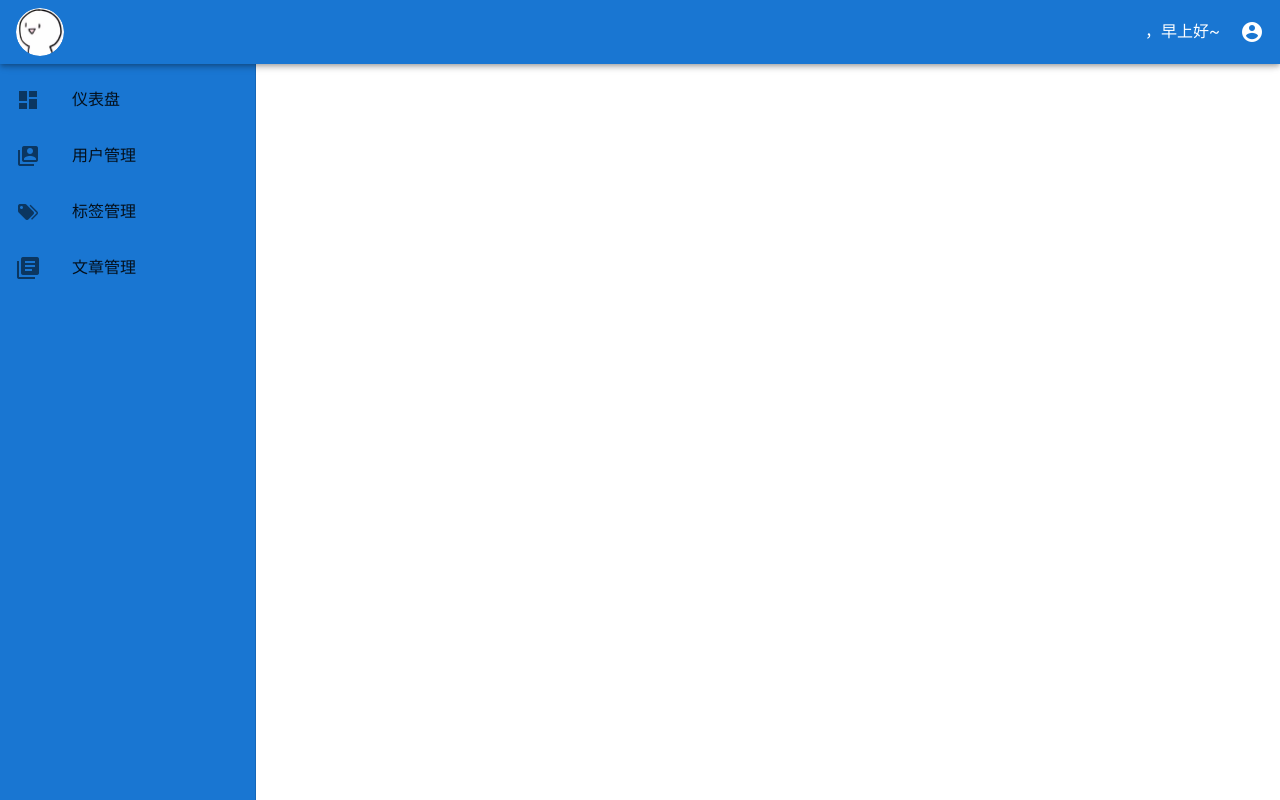
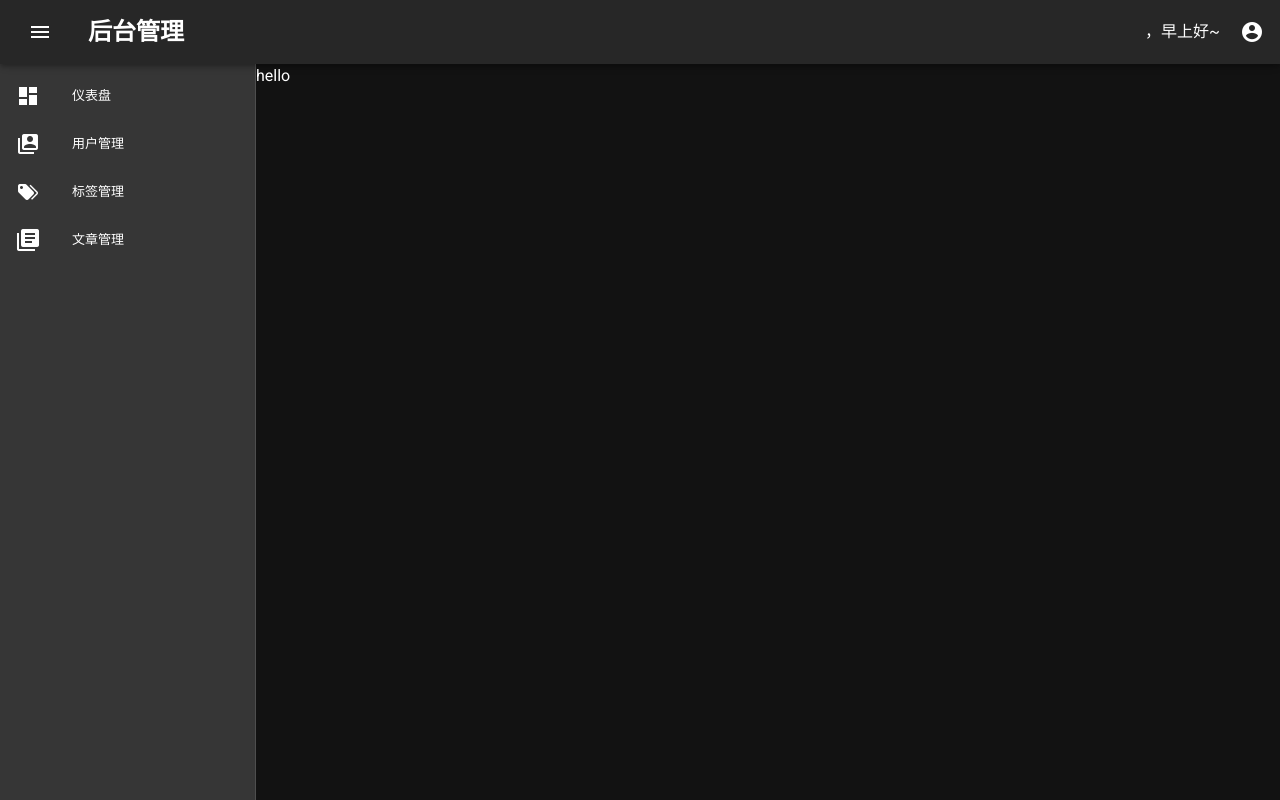
Before and after one commit to hhp1614/hhp-admin, a Vue app: page / in a window 1280 px wide. Built offline with nearby package versions, Linux system fonts and the light colour scheme.

Commit message:
feat: 首页布局

```diff
--- a/src/App.vue
+++ b/src/App.vue
@@ -10,6 +10,9 @@
 import Message from './components/common/Message';
 
 export default {
-  components: { Message }
+  components: { Message },
+  created() {
+    this.$vuetify.theme.dark = true;
+  }
 };
 </script>
--- a/src/components/content/AppHeader.vue
+++ b/src/components/content/AppHeader.vue
@@ -1,9 +1,8 @@
 <template>
-  <v-app-bar app color="primary" dark>
+  <v-app-bar app clipped-left>
     <div class="d-flex align-center">
-      <v-avatar size="48">
-        <v-img src="../../assets/avatar.png" alt="Avatar" transition="scale-transition" contain />
-      </v-avatar>
+      <v-app-bar-nav-icon @click.stop="$emit('toggleDrawer')"></v-app-bar-nav-icon>
+      <h2 class="ml-6">后台管理</h2>
     </div>
 
     <v-spacer></v-spacer>
@@ -29,13 +28,12 @@ import config from '../../config';
 import { mapState } from 'vuex';
 
 export default {
-  data() {
-    return {
-      baseURL: config.baseURL
-    };
-  },
+  data: () => ({
+    baseURL: config.baseURL
+  }),
   computed: {
     ...mapState(['userInfo']),
+    // 问候语
     greetingText() {
       const h = new Date().getHours();
       if (h >= 23 || h <= 3) return '深夜了，早点休息~';
--- /dev/null
+++ b/src/components/content/AppSidebar.vue
@@ -0,0 +1,31 @@
+<template>
+  <v-navigation-drawer :value="drawer" app clipped>
+    <v-list dense>
+      <v-list-item v-for="item in items" :key="item.title" link>
+        <v-list-item-action>
+          <v-icon>{{ item.icon }}</v-icon>
+        </v-list-item-action>
+
+        <v-list-item-content>
+          <v-list-item-title>{{ item.title }}</v-list-item-title>
+        </v-list-item-content>
+      </v-list-item>
+    </v-list>
+  </v-navigation-drawer>
+</template>
+
+<script>
+export default {
+  props: {
+    drawer: Boolean
+  },
+  data: () => ({
+    items: [
+      { title: '仪表盘', icon: 'mdi-view-dashboard' },
+      { title: '用户管理', icon: 'mdi-account-box-multiple' },
+      { title: '标签管理', icon: 'mdi-tag-multiple' },
+      { title: '文章管理', icon: 'mdi-text-box-multiple' }
+    ]
+  })
+};
+</script>
--- a/src/config/index.js
+++ b/src/config/index.js
@@ -1,3 +1,5 @@
+// 全局配置
 export default {
+  // 接口地址
   baseURL: process.env.NODE_ENV === 'development' ? 'http://localhost:16000/' : 'http://localhost:16000/'
 };
--- a/src/views/Home.vue
+++ b/src/views/Home.vue
@@ -1,37 +1,22 @@
 <template>
   <div id="home">
-    <app-header />
-    <v-content style="height: 100vh">
-      <v-navigation-drawer color="primary">
-        <v-list>
-          <v-list-item v-for="item in items" :key="item.title" link>
-            <v-list-item-icon>
-              <v-icon>{{ item.icon }}</v-icon>
-            </v-list-item-icon>
-
-            <v-list-item-content>
-              <v-list-item-title>{{ item.title }}</v-list-item-title>
-            </v-list-item-content>
-          </v-list-item>
-        </v-list>
-      </v-navigation-drawer>
+    <app-sidebar :drawer="drawer" />
+    <app-header @toggleDrawer="drawer = !drawer" />
+    <v-content>
+      hello
     </v-content>
   </div>
 </template>
 
 <script>
 import AppHeader from '../components/content/AppHeader';
+import AppSidebar from '../components/content/AppSidebar';
 
 export default {
-  components: { AppHeader },
+  components: { AppHeader, AppSidebar },
   data() {
     return {
-      items: [
-        { title: '仪表盘', icon: 'mdi-view-dashboard' },
-        { title: '用户管理', icon: 'mdi-account-box-multiple' },
-        { title: '标签管理', icon: 'mdi-tag-multiple' },
-        { title: '文章管理', icon: 'mdi-text-box-multiple' }
-      ]
+      drawer: null
     };
   }
 };
```
Also changed, not shown: src/views/article/Article.vue (added, +9 -0 lines), src/views/dashboard/Dashboard.vue (added, +9 -0 lines), src/views/tag/Tag.vue (added, +9 -0 lines), src/views/user/User.vue (added, +9 -0 lines).
